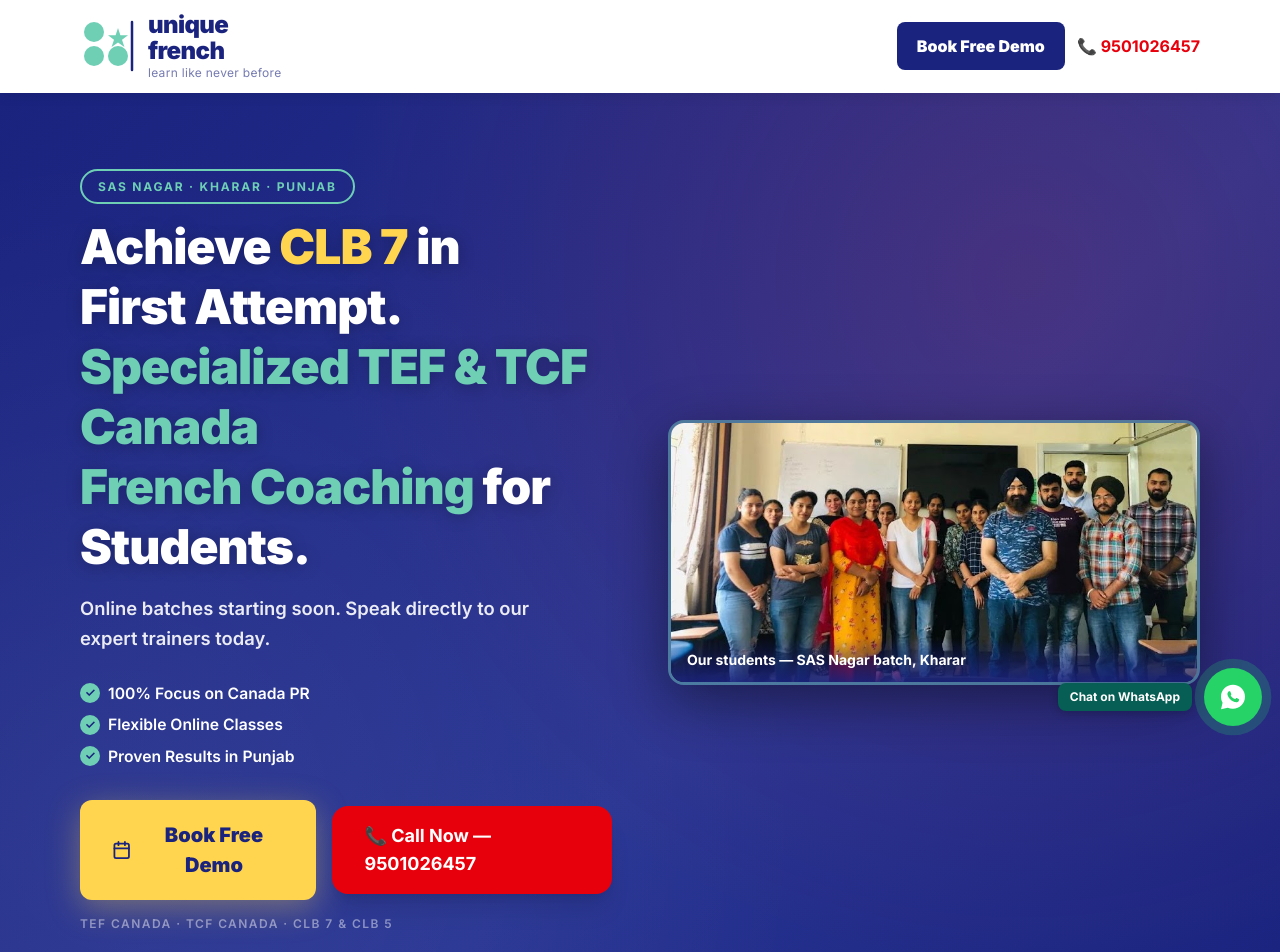
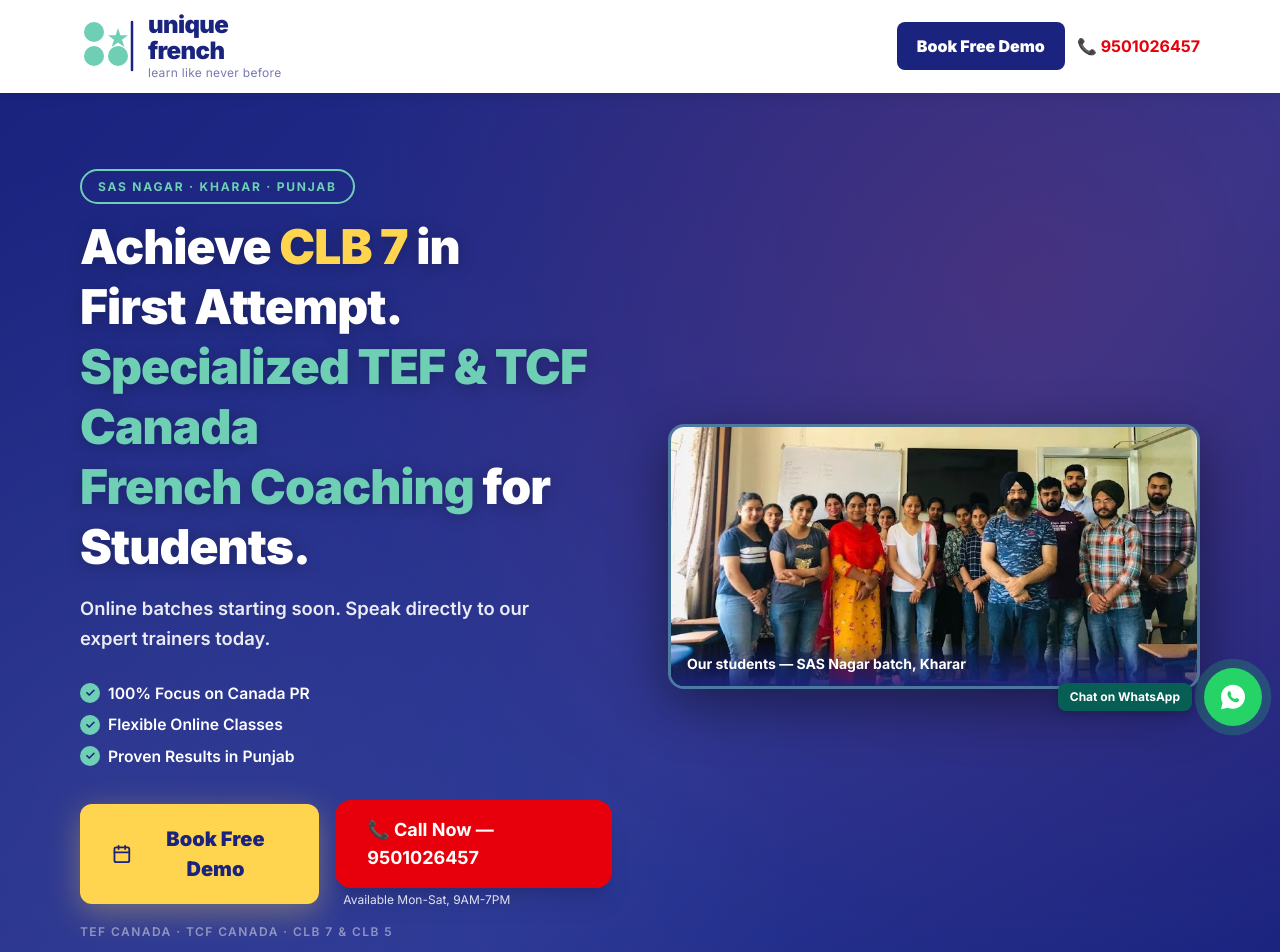
Before and after one commit to infoaikiduniya-ship-it/orchids-project-name-generator, a React (Vite) app: page / in a window 1280 px wide. Shown: the top 952 px of the page. Built offline with nearby package versions, Linux system fonts and the light colour scheme.

Commit message:
fix: prominent call button with availability hours

```diff
--- a/src/components/Hero.jsx
+++ b/src/components/Hero.jsx
@@ -99,12 +99,17 @@ export default function Hero({ onOpenDemo }) {
                     Book Free Demo
                   </button>
 
+                  <div className="flex flex-col items-center sm:items-start gap-1">
                     <a
                       href="tel:+919501026457"
                       className="inline-flex items-center gap-2 bg-red-600 hover:bg-red-700 text-white font-bold text-lg px-8 py-4 rounded-2xl shadow-xl transition-all"
                     >
                       📞 Call Now — 9501026457
                     </a>
+                    <span className="text-xs text-white/85 font-medium sm:pl-2">
+                      Available Mon-Sat, 9AM-7PM
+                    </span>
+                  </div>
                 </div>
 
                 <p className="mt-4 text-xs font-semibold uppercase tracking-widest" style={{ color: 'rgba(255,255,255,0.45)', letterSpacing: '0.12em' }}>
```
Lines whose indentation alone changed are shown as unchanged.
